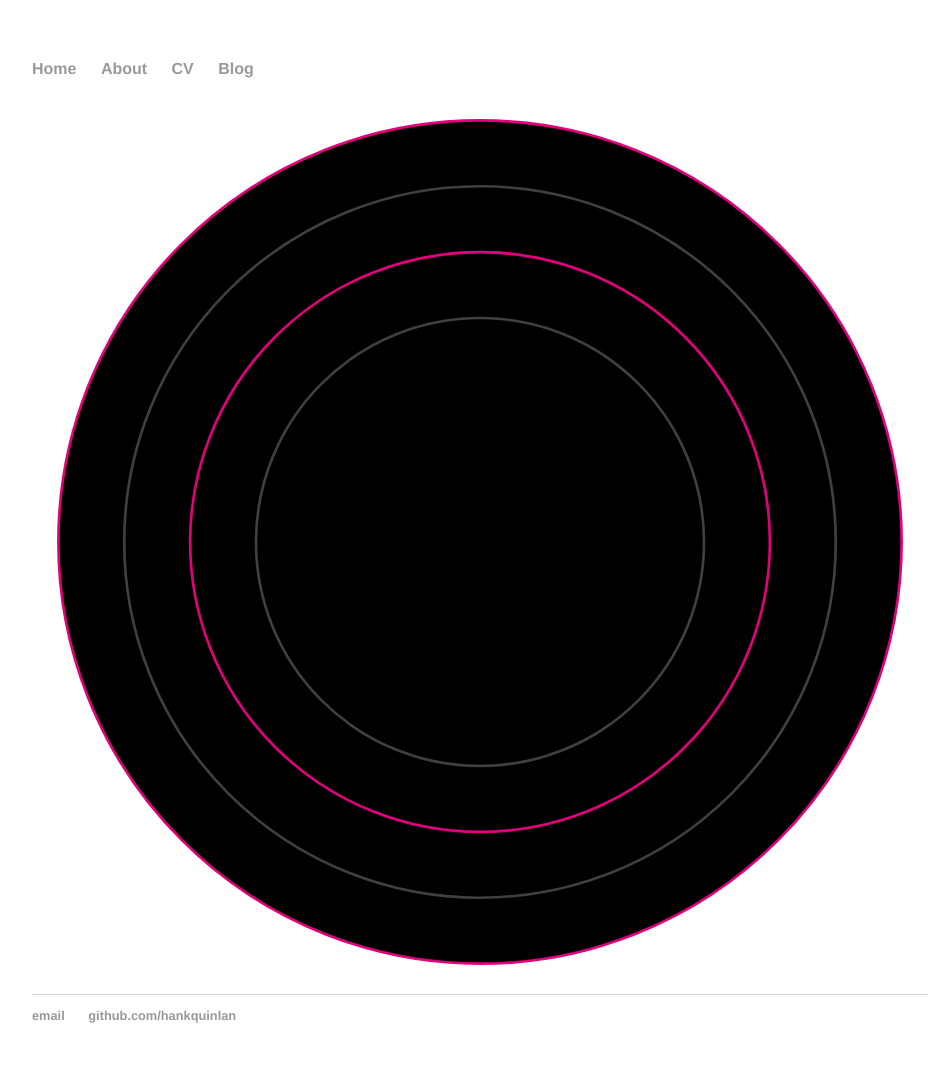
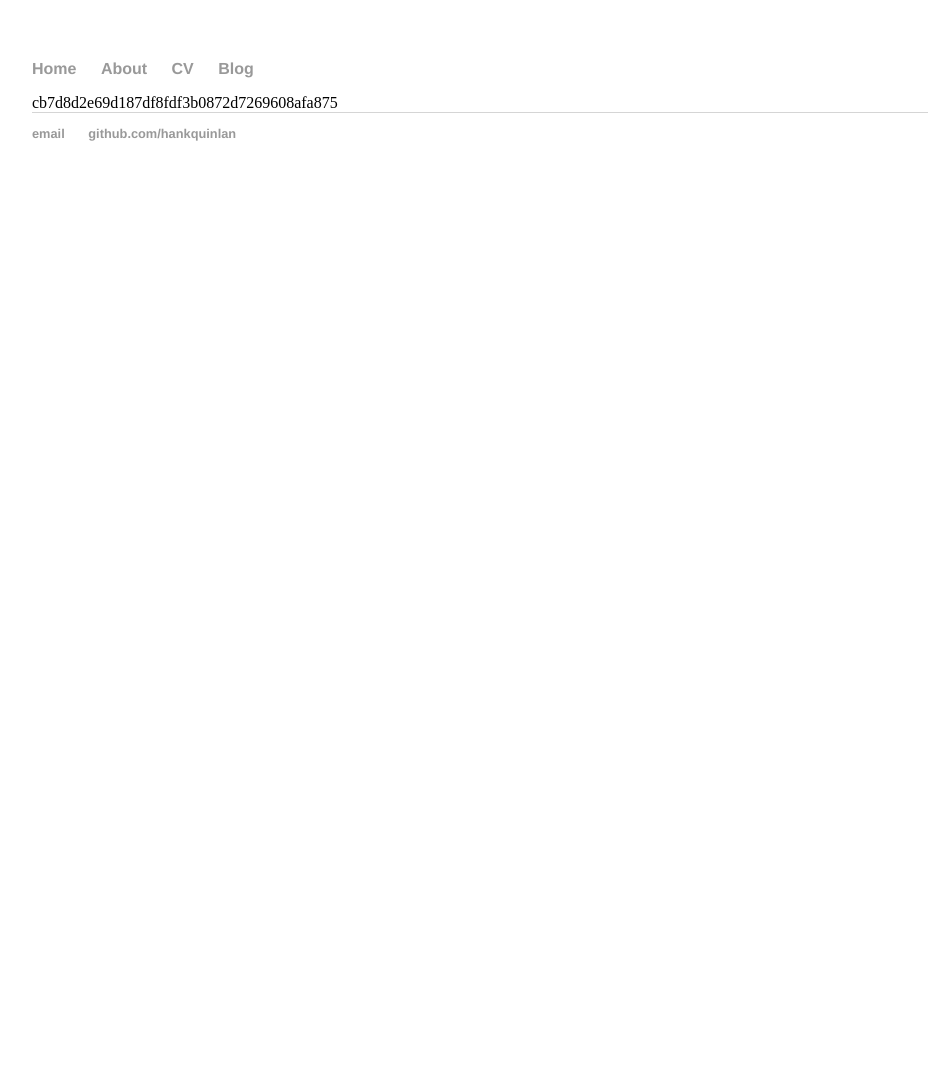
Before and after one commit to an15ms157/abhishek.github.io, a Jekyll site: the page built from about/index.html, in a window 1280 px wide. Shown: the whole page, without its empty margins (160-1094 px from the left). Built offline with Jekyll 4.4.1, drawn with Linux system fonts in a browser that asks for light colours; after the commit the page ends 900 px from its top, so only the background shows below that.

Commit message:
Update index.html

```diff
--- a/about/index.html
+++ b/about/index.html
@@ -2,13 +2,4 @@
 layout: default
 title: About
 ---
-<div class="container">
-
-	<svg class="loader" xmlns="http://www.w3.org/2000/svg" viewBox="0 0 340 340">
-		 <circle cx="170" cy="170" r="160" stroke="#E2007C"/>
-		 <circle cx="170" cy="170" r="135" stroke="#404041"/>
-		 <circle cx="170" cy="170" r="110" stroke="#E2007C"/>
-		 <circle cx="170" cy="170" r="85" stroke="#404041"/>
-	</svg>
-
-</div>
+cb7d8d2e69d187df8fdf3b0872d7269608afa875
```
